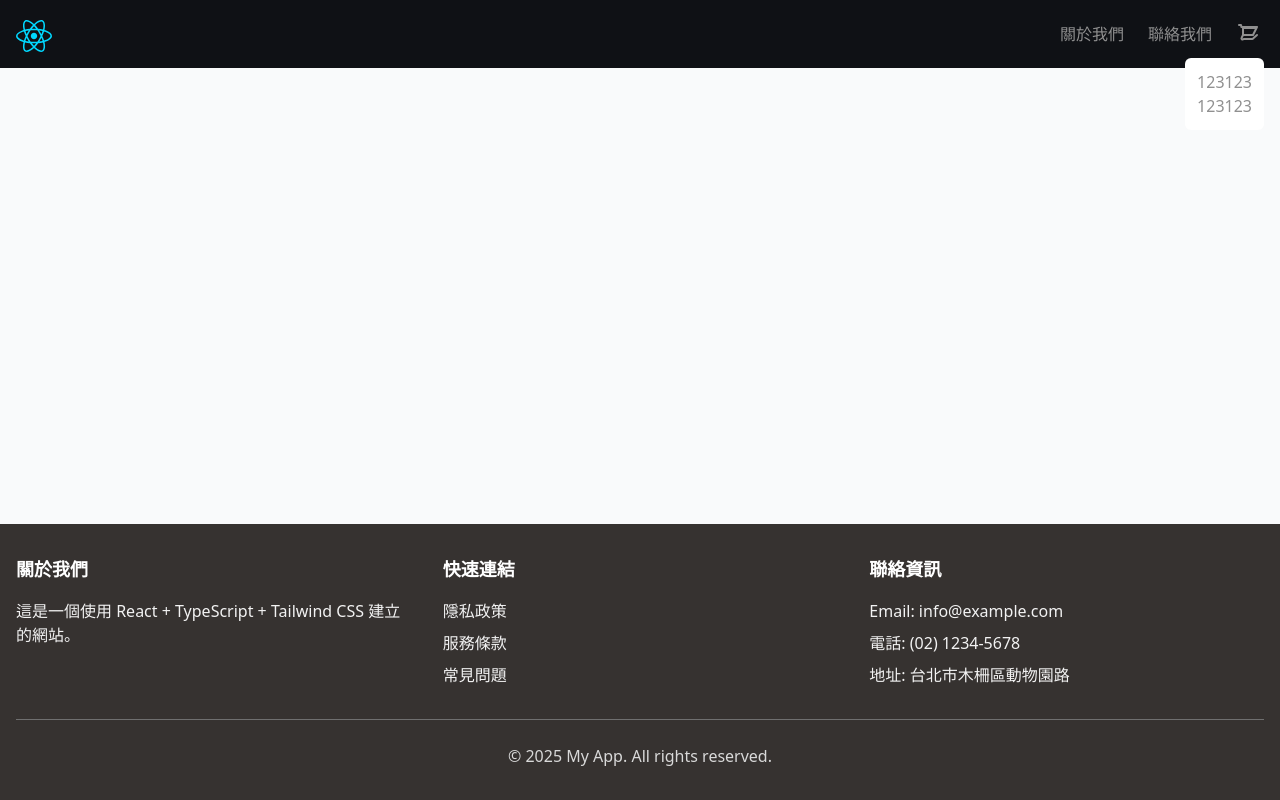
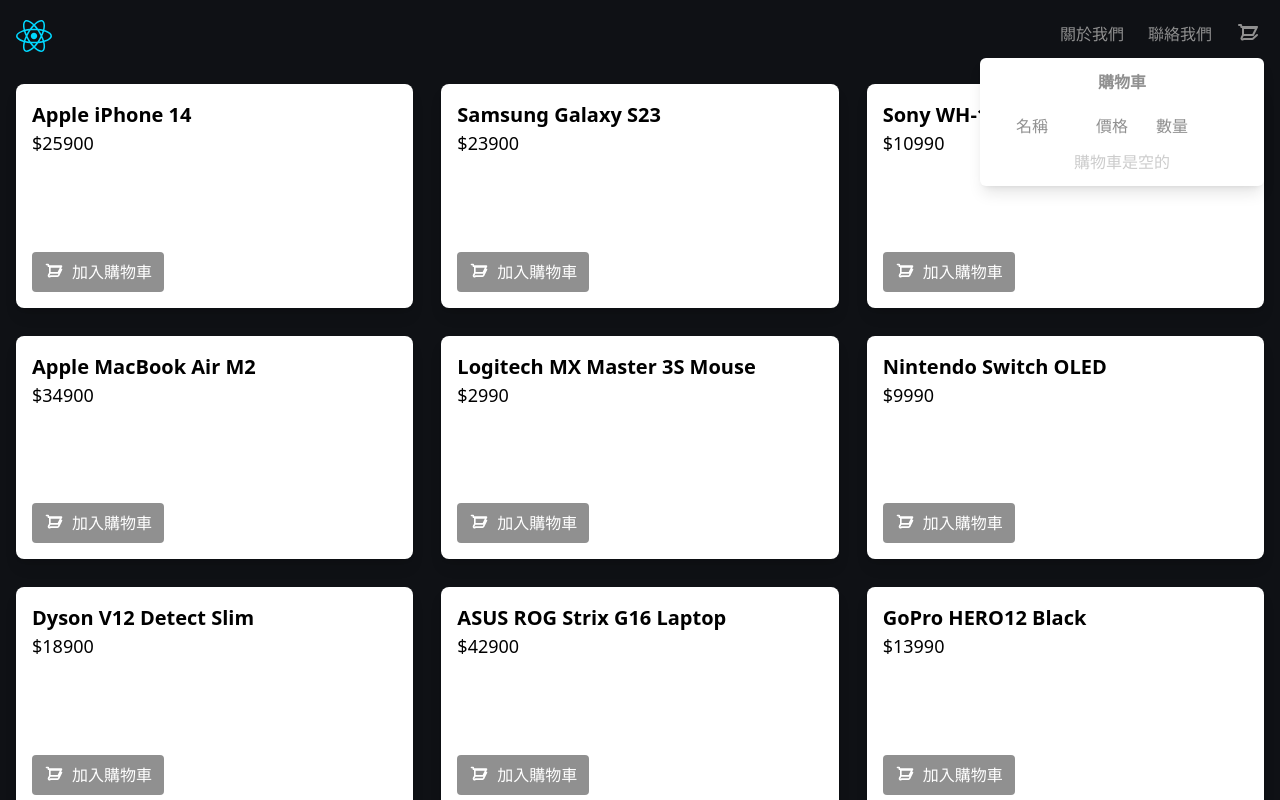
Before and after one commit to tangtang1b1b/react-tailwind-typescript, a React (Vite) app: page /demo/buylist in a window 1280 px wide. Both pictures are taken after a click on the icon 1248 px from the left and 34 px from the top of the page. Shown: the top 800 px of the page. Built offline with nearby package versions, Linux system fonts and the light colour scheme.

Commit message:
feat: 新增 Buylist 元件及其路由，並整合至應用程式中；更新 Cart 元件以支援購物車功能

```diff
--- a/src/App.tsx
+++ b/src/App.tsx
@@ -6,6 +6,7 @@
 import Demo from '@/pages/demo'
 import Todolist from '@/components/Demo/Todolist'
 import Reduxtest from '@/components/Demo/Reduxtest'
+import Buylist from '@/components/Demo/Buylist'
 
 function App() {
   return (
@@ -18,6 +19,7 @@
           <Route path="/demo" element={<Demo />} />
           <Route path="/demo/todolist" element={<Todolist />} />
           <Route path="/demo/reduxtest" element={<Reduxtest />} />
+          <Route path="/demo/buylist" element={<Buylist />} />
         </Routes>
       </Layout>
     </Router>
--- /dev/null
+++ b/src/components/Demo/Buylist.tsx
@@ -0,0 +1,60 @@
+import { useAppDispatch } from '@/hooks/redux'
+import { addToCart } from '@/store/cart'
+import type { CartItem } from '@/store/cart'
+
+const Buylist = () => {
+  const dispatch = useAppDispatch()
+
+  const products = [
+    { id: '1', name: 'Apple iPhone 14', price: 25900, quantity: 1 },
+    { id: '2', name: 'Samsung Galaxy S23', price: 23900, quantity: 1 },
+    { id: '3', name: 'Sony WH-1000XM5 Headphones', price: 10990, quantity: 1 },
+    { id: '4', name: 'Apple MacBook Air M2', price: 34900, quantity: 1 },
+    { id: '5', name: 'Logitech MX Master 3S Mouse', price: 2990, quantity: 1 },
+    { id: '6', name: 'Nintendo Switch OLED', price: 9990, quantity: 1 },
+    { id: '7', name: 'Dyson V12 Detect Slim', price: 18900, quantity: 1 },
+    { id: '8', name: 'ASUS ROG Strix G16 Laptop', price: 42900, quantity: 1 },
+    { id: '9', name: 'GoPro HERO12 Black', price: 13990, quantity: 1 },
+    { id: '10', name: 'Kindle Paperwhite 11th Gen', price: 4990, quantity: 1 },
+  ]
+
+  const handleAddToCart = (item: CartItem) => {
+    const cartItem = {
+      id: item.id,
+      name: item.name,
+      price: item.price,
+      quantity: 1,
+    }
+    dispatch(addToCart(cartItem))
+  }
+
+  return (
+    <div className="grid grid-cols-1 gap-7 bg-black p-4 sm:grid-cols-2 lg:grid-cols-3">
+      {products.map((product) => (
+        <div key={product.id} className="flex aspect-video flex-col items-start justify-between rounded-lg bg-white p-4 shadow-lg">
+          <div className="">
+            <h3 className="text-xl font-bold">{product.name}</h3>
+            <p className="text-lg">${product.price}</p>
+          </div>
+          <button
+            onClick={() => handleAddToCart(product)}
+            className="flex items-center justify-center rounded bg-gray-600 px-3 py-2 text-white duration-300 hover:bg-black"
+            aria-label="Add to Cart"
+          >
+            <svg xmlns="http://www.w3.org/2000/svg" className="mr-2 h-5 w-5" fill="none" viewBox="0 0 24 24" stroke="currentColor">
+              <path
+                strokeLinecap="round"
+                strokeLinejoin="round"
+                strokeWidth={2}
+                d="M3 3h2l.4 2M7 13h10l4-8H5.4M7 13l-1.35 2.7A1 1 0 007.6 17h8.8a1 1 0 00.95-.68L21 9M7 13V6h13"
+              />
+            </svg>
+            加入購物車
+          </button>
+        </div>
+      ))}
+    </div>
+  )
+}
+
+export default Buylist
--- a/src/components/Header.tsx
+++ b/src/components/Header.tsx
@@ -1,11 +1,8 @@
-import { motion, AnimatePresence } from 'framer-motion'
-import { useState } from 'react'
 import { Link } from 'react-router-dom'
-import reactImage from '../assets/react.svg'
+import reactImage from '@/assets/react.svg'
+import Cart from '@/components/Home/Cart'
 
 const Header = () => {
-  const [isOpen, setIsOpen] = useState<boolean>(false)
-
   return (
     <header className="bg-black text-gray-600 shadow-card">
       <div className="container mx-auto px-4 py-4">
@@ -28,36 +25,7 @@
                 </Link>
               </li>
               <li>
-                <div className="relative flex cursor-pointer items-center">
-                  <svg
-                    xmlns="http://www.w3.org/2000/svg"
-                    className="mr-1 h-6 w-6 transition-colors hover:text-white"
-                    fill="none"
-                    viewBox="0 0 24 24"
-                    stroke="currentColor"
-                    onClick={() => setIsOpen(!isOpen)}
-                  >
-                    <path
-                      strokeLinecap="round"
-                      strokeLinejoin="round"
-                      strokeWidth={2}
-                      d="M3 3h2l.4 2M7 13h10l4-8H5.4M7 13l-1.35 2.7A1 1 0 007.6 17h8.8a1 1 0 00.95-.7L21 13M7 13V6h13"
-                    />
-                  </svg>
-                  <AnimatePresence mode="wait">
-                    {isOpen && (
-                      <motion.div
-                        initial={{ opacity: 0 }}
-                        animate={{ opacity: 1 }}
-                        exit={{ opacity: 0 }}
-                        className="absolute right-0 top-full mt-3 rounded-md bg-white p-3"
-                      >
-                        <p>123123</p>
-                        <p>123123</p>
-                      </motion.div>
-                    )}
-                  </AnimatePresence>
-                </div>
+                <Cart />
               </li>
             </ul>
           </nav>
--- /dev/null
+++ b/src/components/Home/Cart.tsx
@@ -0,0 +1,75 @@
+import { motion, AnimatePresence } from 'framer-motion'
+import { useState, useEffect } from 'react'
+import { useLocation } from 'react-router-dom'
+import { useAppSelector, useAppDispatch } from '@/hooks/redux'
+import { removeCartItem } from '@/store/cart'
+
+const Cart = () => {
+  const [isOpen, setIsOpen] = useState<boolean>(false)
+  const currentCart = useAppSelector((state) => state.cart.items)
+  const currentTotalAmount = useAppSelector((state) => state.cart.totalAmount)
+  const dispatch = useAppDispatch()
+  const location = useLocation()
+
+  useEffect(() => {
+    setIsOpen(false)
+  }, [location.pathname])
+  return (
+    <div className="relative flex items-center">
+      <svg
+        xmlns="http://www.w3.org/2000/svg"
+        className={`mr-1 h-6 w-6 cursor-pointer transition-colors hover:text-white ${currentCart.length === 0 ? 'text-gray-600' : 'text-blue-500'}`}
+        fill="none"
+        viewBox="0 0 24 24"
+        stroke="currentColor"
+        onClick={() => setIsOpen(!isOpen)}
+      >
+        <path
+          strokeLinecap="round"
+          strokeLinejoin="round"
+          strokeWidth={2}
+          d="M3 3h2l.4 2M7 13h10l4-8H5.4M7 13l-1.35 2.7A1 1 0 007.6 17h8.8a1 1 0 00.95-.7L21 13M7 13V6h13"
+        />
+      </svg>
+      <AnimatePresence mode="wait">
+        {isOpen && (
+          <motion.div
+            initial={{ opacity: 0 }}
+            animate={{ opacity: 1 }}
+            exit={{ opacity: 0 }}
+            className="absolute right-0 top-full mt-3 rounded-md bg-white p-3 shadow-lg"
+          >
+            <div className="flex w-full flex-col gap-5">
+              <div className="w-full text-center font-bold">購物車</div>
+              <div className="flex gap-5">
+                <p className="w-20 text-center">名稱</p>
+                <p className="w-10 text-center">價格</p>
+                <p className="w-10 text-center">數量</p>
+                <p className="w-10 text-center"></p>
+              </div>
+            </div>
+            <ul className="scrollbar-thin max-h-60 w-full overflow-auto">
+              {currentCart.length === 0 ? (
+                <li className="mt-3 text-center text-gray-500">購物車是空的</li>
+              ) : (
+                currentCart.map((item) => (
+                  <li key={item.id} className="flex items-center gap-5 py-2">
+                    <span className="w-20 text-center">{item.name}</span>
+                    <span className="w-10 text-center">${item.price * item.quantity}</span>
+                    <span className="w-10 text-center">{item.quantity}</span>
+                    <span onClick={() => dispatch(removeCartItem(item.id))} className="w-10 cursor-pointer text-center">
+                      X
+                    </span>
+                  </li>
+                ))
+              )}
+            </ul>
+            {currentCart.length === 0 ? null : <div className="text-end">總價 : ${currentTotalAmount}</div>}
+          </motion.div>
+        )}
+      </AnimatePresence>
+    </div>
+  )
+}
+
+export default Cart
--- /dev/null
+++ b/src/pages/demo/buylist.tsx
@@ -0,0 +1,10 @@
+import Buylist from '@/components/Demo/Buylist'
+const buylist = () => {
+  return (
+    <div>
+      <Buylist />
+    </div>
+  )
+}
+
+export default buylist
--- a/src/pages/demo/index.tsx
+++ b/src/pages/demo/index.tsx
@@ -17,6 +17,7 @@
   const list: ListProps[] = [
     { id: '1', name: 'Todolist', path: '/demo/todolist' },
     { id: '2', name: 'Reduxtest', path: '/demo/reduxtest' },
+    { id: '3', name: 'Buylist', path: '/demo/buylist' },
   ]
 
   const category: CategoryProps[] = [
@@ -64,7 +65,7 @@
       <AnimatePresence mode="wait">
         <motion.div
           key={activeCategory}
-          className="grid gap-10 px-4 py-8 font-Noto sm:grid-cols-2 md:grid-cols-3"
+          className="grid gap-5 px-4 py-8 font-Noto sm:grid-cols-2 md:grid-cols-3"
           initial={{ opacity: 0 }}
           animate={{ opacity: 1 }}
           exit={{ opacity: 0 }}
--- a/src/pages/demo/reduxtest.tsx
+++ b/src/pages/demo/reduxtest.tsx
@@ -1,4 +1,4 @@
-import Reduxtest from '../../components/Demo/Reduxtest'
+import Reduxtest from '@/components/Demo/Reduxtest'
 const reduxtest = () => {
   return (
     <div>
--- a/src/pages/demo/todolist.tsx
+++ b/src/pages/demo/todolist.tsx
@@ -1,4 +1,4 @@
-import Todolist from '../../components/Demo/Todolist'
+import Todolist from '@/components/Demo/Todolist'
 const todolist = () => {
   return (
     <div>
--- /dev/null
+++ b/src/store/cart.ts
@@ -0,0 +1,56 @@
+import { createSlice } from '@reduxjs/toolkit'
+import type { PayloadAction } from '@reduxjs/toolkit'
+
+type CartItem = {
+  id: string
+  name: string
+  price: number
+  quantity: number
+}
+
+type CartState = {
+  items: CartItem[]
+  totalAmount: number
+}
+
+const initialState: CartState = {
+  items: [],
+  totalAmount: 0,
+}
+
+const cartSlice = createSlice({
+  name: 'cart',
+  initialState,
+  reducers: {
+    addToCart(state, action: PayloadAction<CartItem>) {
+      const item = action.payload
+      const existingItem = state.items.find((i) => i.id === item.id)
+
+      if (existingItem) {
+        existingItem.quantity += item.quantity
+      } else {
+        state.items.push(item)
+      }
+      state.totalAmount += item.price * item.quantity
+    },
+    removeCartItem(state, action: PayloadAction<string>) {
+      const id = action.payload
+      const existingItem = state.items.find((i) => i.id === id)
+
+      if (existingItem) {
+        if (existingItem.quantity > 1) {
+          existingItem.quantity -= 1
+          state.totalAmount -= existingItem.price
+        } else {
+          state.items = state.items.filter((i) => i.id !== id)
+          state.totalAmount -= existingItem.price
+        }
+      }
+    },
+  },
+})
+
+export const { addToCart, removeCartItem } = cartSlice.actions
+export default cartSlice.reducer
+export type { CartItem, CartState }
+export type { PayloadAction } from '@reduxjs/toolkit'
--- a/src/store/index.ts
+++ b/src/store/index.ts
@@ -1,9 +1,11 @@
 import { configureStore } from '@reduxjs/toolkit'
 import counterReducer from './counter'
+import cartReducer from './cart'
 
 export const store = configureStore({
   reducer: {
     counter: counterReducer,
+    cart: cartReducer,
   },
 })
 
```
